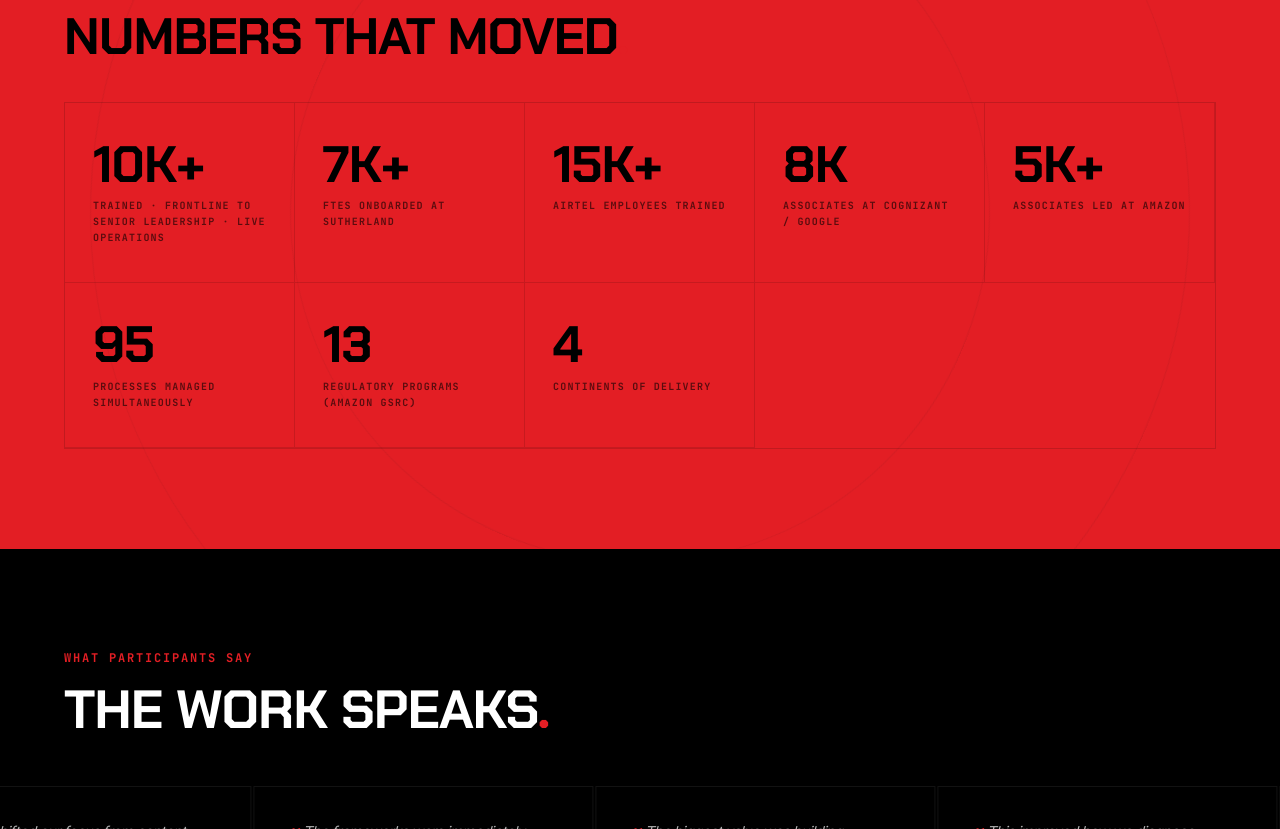
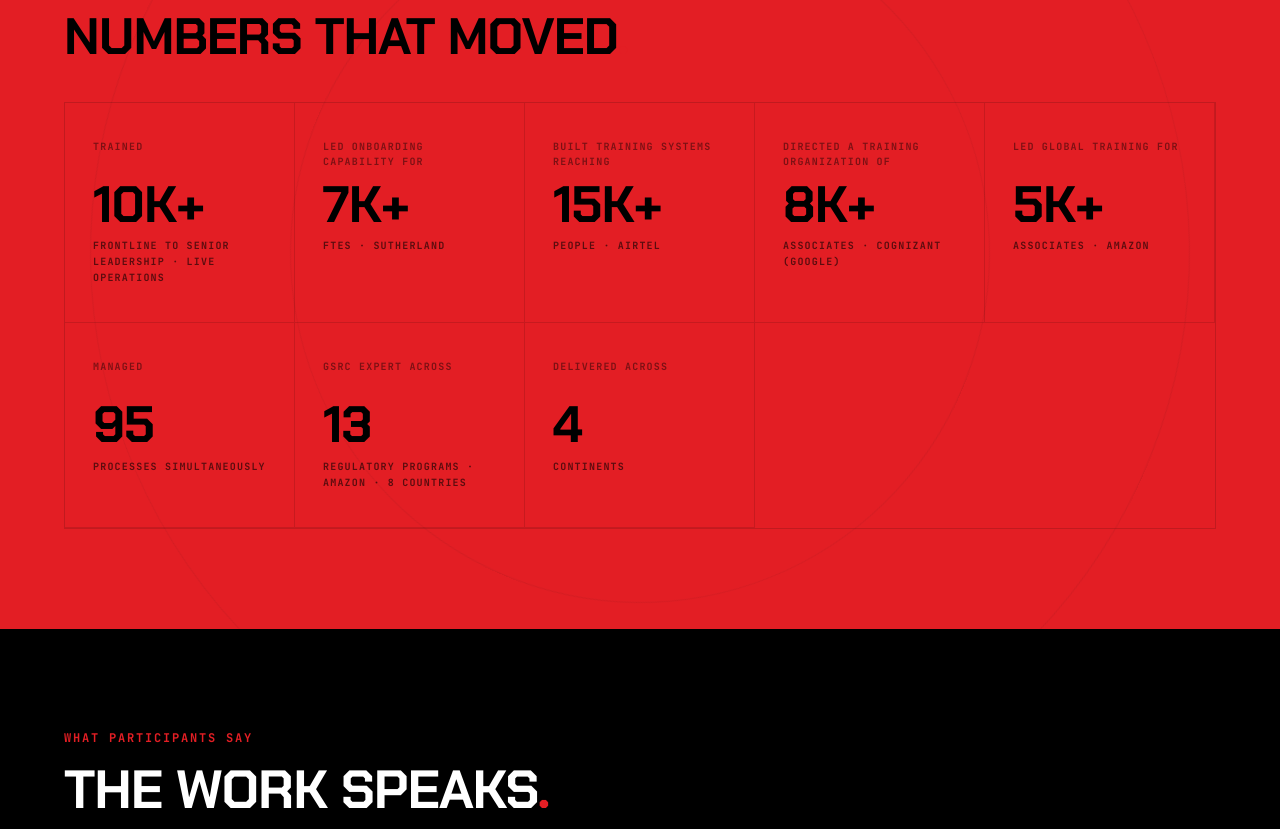
Before and after one commit to smvshyam/ssundar-website, a website: page about.html in a window 1280 px wide. Shown: the part 4747-5576 px from the top of the page. Drawn offline with Linux system fonts and the light colour scheme.

Commit message:
about: reframe impact grid from institutional headcount to role/reach
The grid stated raw org totals beside named employers ('15,000+ Airtel
Employees Trained', '7,000+ FTEs Onboarded at Sutherland') — borrowed
institutional scale reading as personal achievement.

Adds an .impact-kicker line so a verb precedes every figure. Each verb is
taken from the role description already in the career timeline, not
invented:
  Led onboarding capability for 7K+ FTEs        · Sutherland
  Built training systems reaching 15K+ people   · Airtel
  Directed a training organization of 8K+       · Cognizant (Google)
  Led global training for 5K+ associates        · Amazon
  GSRC expert across 13 regulatory programs     · Amazon · 8 countries

Same figures throughout. Framed as scope of work led rather than size of
the organisation.

```diff
--- a/about.html
+++ b/about.html
@@ -193,6 +193,11 @@
 .impact-num{
   font-family:var(--heading);font-size:clamp(36px,4vw,60px);font-weight:700;
   color:#000;letter-spacing:-0.02em;line-height:1;margin-bottom:8px
+}
+.impact-kicker{
+  font-family:var(--mono);font-size:10px;font-weight:700;letter-spacing:0.12em;
+  text-transform:uppercase;color:rgba(0,0,0,0.45);line-height:1.5;
+  margin-bottom:10px;min-height:3em
 }
 .impact-desc{
   font-family:var(--mono);font-size:10px;font-weight:700;letter-spacing:0.12em;
@@ -600,36 +605,44 @@
   </div>
   <div class="impact-grid">
     <div class="impact-item">
+      <div class="impact-kicker">Trained</div>
       <div class="impact-num" data-target="10000" data-suffix="+" data-format="short">0</div>
-      <div class="impact-desc">Trained &middot; frontline to senior leadership &middot; live operations</div>
+      <div class="impact-desc">frontline to senior leadership &middot; live operations</div>
     </div>
     <div class="impact-item">
+      <div class="impact-kicker">Led onboarding capability for</div>
       <div class="impact-num" data-target="7000" data-suffix="+" data-format="short">0</div>
-      <div class="impact-desc">FTEs Onboarded at Sutherland</div>
+      <div class="impact-desc">FTEs &middot; Sutherland</div>
     </div>
     <div class="impact-item">
+      <div class="impact-kicker">Built training systems reaching</div>
       <div class="impact-num" data-target="15000" data-suffix="+" data-format="short">0</div>
-      <div class="impact-desc">Airtel Employees Trained</div>
+      <div class="impact-desc">people &middot; Airtel</div>
     </div>
     <div class="impact-item">
-      <div class="impact-num" data-target="8000" data-suffix="" data-format="short">0</div>
-      <div class="impact-desc">Associates at Cognizant / Google</div>
+      <div class="impact-kicker">Directed a training organization of</div>
+      <div class="impact-num" data-target="8000" data-suffix="+" data-format="short">0</div>
+      <div class="impact-desc">associates &middot; Cognizant (Google)</div>
     </div>
     <div class="impact-item">
+      <div class="impact-kicker">Led global training for</div>
       <div class="impact-num" data-target="5000" data-suffix="+" data-format="short">0</div>
-      <div class="impact-desc">Associates Led at Amazon</div>
+      <div class="impact-desc">associates &middot; Amazon</div>
     </div>
     <div class="impact-item">
+      <div class="impact-kicker">Managed</div>
       <div class="impact-num" data-target="95" data-suffix="">0</div>
-      <div class="impact-desc">Processes Managed Simultaneously</div>
+      <div class="impact-desc">processes simultaneously</div>
     </div>
     <div class="impact-item">
+      <div class="impact-kicker">GSRC expert across</div>
       <div class="impact-num" data-target="13" data-suffix="">0</div>
-      <div class="impact-desc">Regulatory Programs (Amazon GSRC)</div>
+      <div class="impact-desc">regulatory programs &middot; Amazon &middot; 8 countries</div>
     </div>
     <div class="impact-item">
+      <div class="impact-kicker">Delivered across</div>
       <div class="impact-num" data-target="4" data-suffix="">0</div>
-      <div class="impact-desc">Continents of Delivery</div>
+      <div class="impact-desc">continents</div>
     </div>
   </div>
 </section>
```
